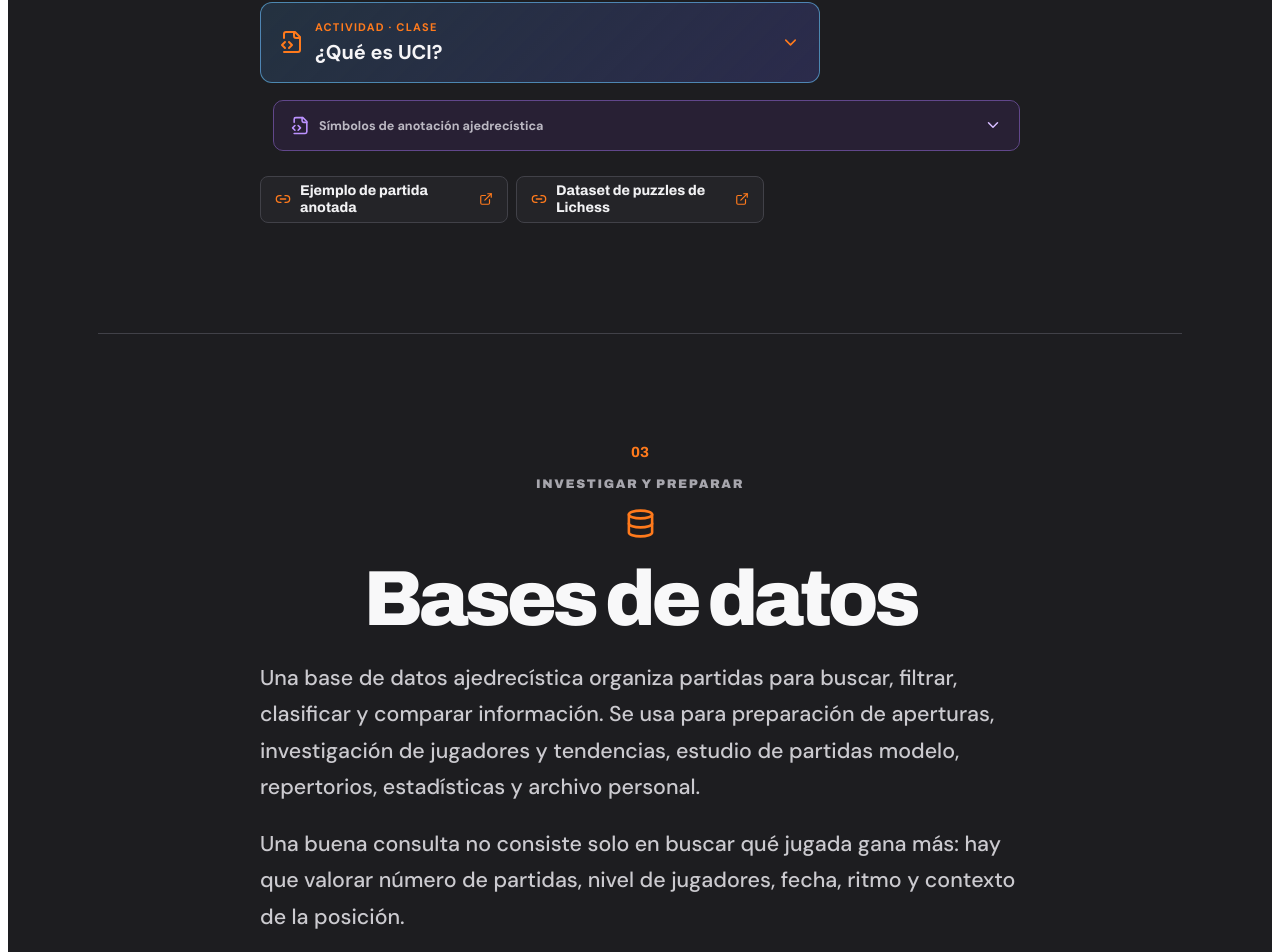
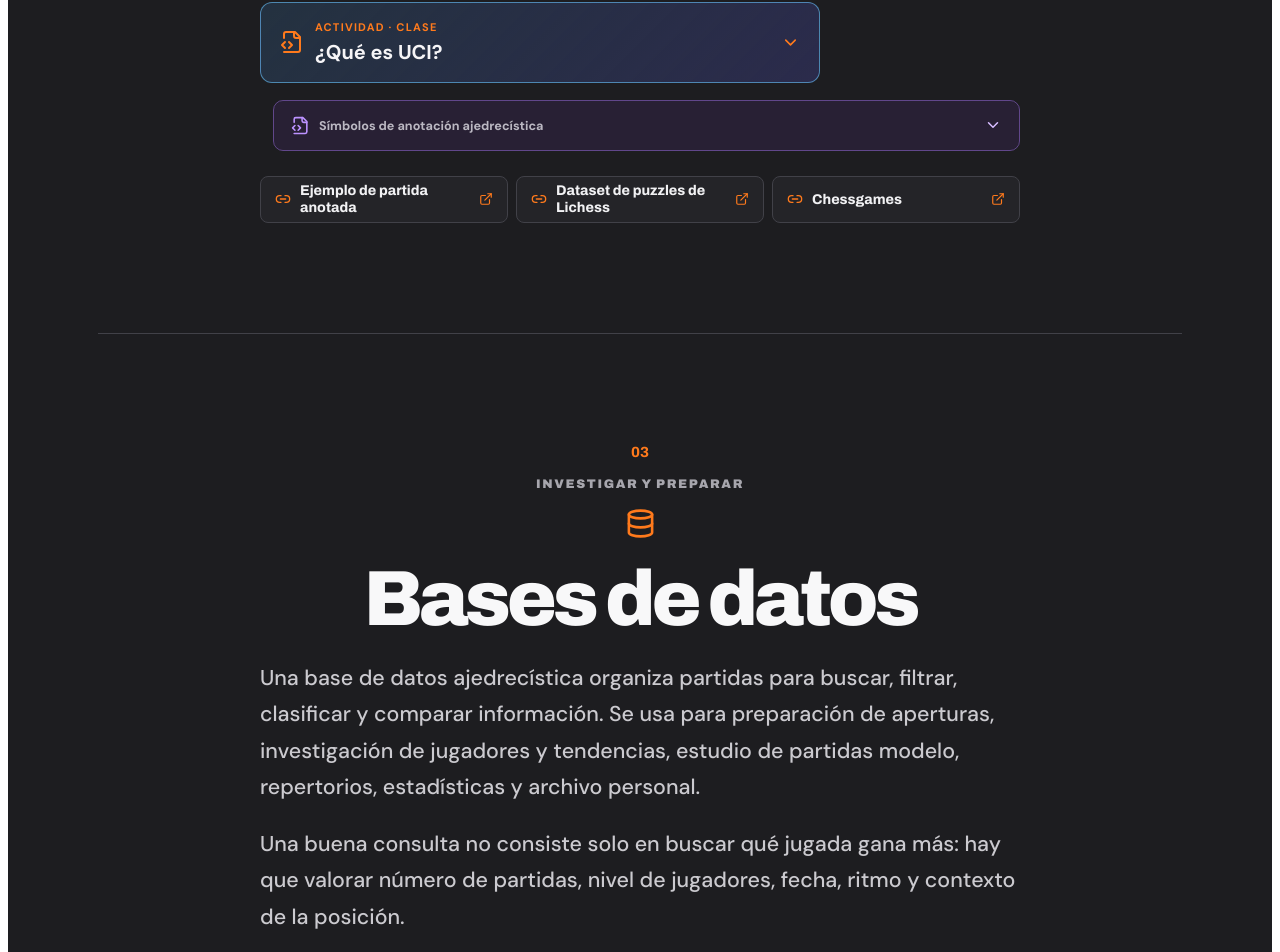
Before and after one commit to zetachess/ticajedrez, a React (Vite) app: page / in a window 1280 px wide. Shown: the part 5421-6373 px from the top of the page. Built offline with nearby package versions, Linux system fonts and the light colour scheme.

Commit message:
Añadir Chessgames y consolidar ajustes visuales

```diff
--- a/src/pages/ChessClasses/ChessClasses.tsx
+++ b/src/pages/ChessClasses/ChessClasses.tsx
@@ -78,7 +78,7 @@ const topics: Topic[] = [
 		number: "02", kicker: "EL LENGUAJE DEL TABLERO", title: "PGN, FEN y SAN", icon: FileCode2,
 		intro: "Los formatos son el lenguaje común que permite intercambiar información ajedrecística entre programas.",
 		points: ["PGN · partidas completas con comentarios y variantes", "FEN · una posición concreta lista para compartir", "SAN · e4, Cf3, Dxh7+… la notación de las jugadas"],
-		resources: [{ label: "Ejemplo de partida anotada", href: "https://lichess.org/study/beM3pwZa" }, { label: "Dataset de puzzles de Lichess", href: "https://huggingface.co/datasets/Lichess/chess-puzzles/viewer/default/train?row=0" }],
+		resources: [{ label: "Ejemplo de partida anotada", href: "https://lichess.org/study/beM3pwZa" }, { label: "Dataset de puzzles de Lichess", href: "https://huggingface.co/datasets/Lichess/chess-puzzles/viewer/default/train?row=0" }, { label: "Chessgames", href: "https://www.chessgames.com/" }],
 	},
 	{
 		number: "03", kicker: "INVESTIGAR Y PREPARAR", title: "Bases de datos", icon: Database,
```
